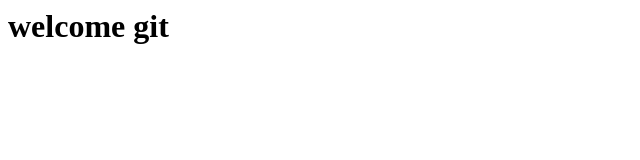
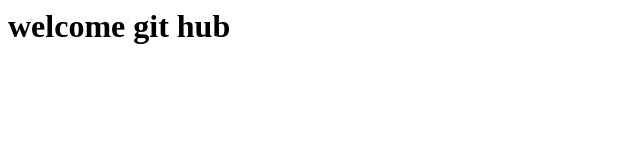
Before and after one commit to di-chandan/myProjects, a plain HTML site: page index.html in a window 1280 px wide. Shown: the whole page, without its empty margins (0-640 px from the left). Drawn offline with Linux system fonts and the light colour scheme.

Commit message:
modified:   index.html

```diff
--- a/index.html
+++ b/index.html
@@ -1 +1 @@
-<h1>welcome git</h1>
+<h1>welcome git hub</h1>
```
